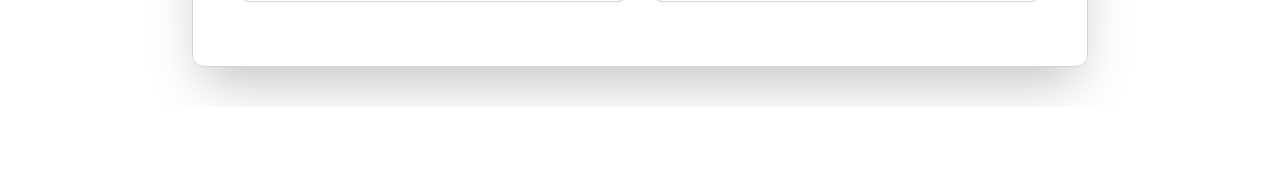
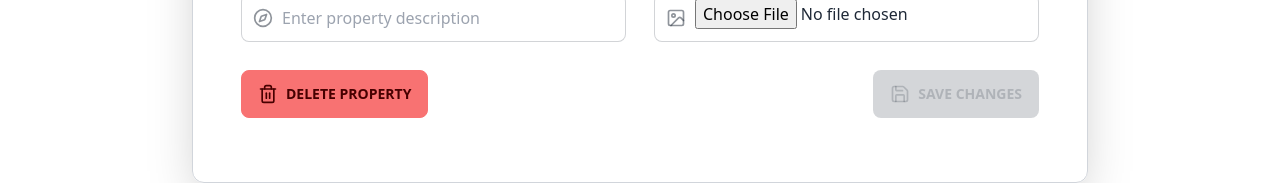
Before and after one commit to petemurray45/Dissertation, a React app in the folder frontend/: page /property/1 in a window 1280 px wide. Shown: the part 763-946 px from the top of the page. Before the commit the page ends 870 px from the top, so only its background shows below. Built offline with nearby package versions, Linux system fonts and the light colour scheme; no server answers; the HTML template or start-up script is replaced by a standard one.

Commit message:
added image upload and styled prooperty card better

```diff
--- a/frontend/src/App.jsx
+++ b/frontend/src/App.jsx
@@ -13,7 +13,6 @@ import AdminNavBar from "./components/admin/adminNavBar";
 function App() {
   return (
     <>
-      <AdminNavBar />
       <Routes>
         <Route
           path="/admin"
--- a/frontend/src/components/admin/AdminCard.jsx
+++ b/frontend/src/components/admin/AdminCard.jsx
@@ -4,7 +4,7 @@ import { useNavigate, useParams } from "react-router-dom";
 function AdminCard({ icon, title, description, onClick, action }) {
   return (
     <div>
-      <div className="card card-compact w-full p-5 bg-base-100 shadow-2xl min-w-20">
+      <div className="card card-compact w-full p-5 bg-base-100 shadow-2xl min-w-20 max-h-[300px] min-h-[300px]">
         <figure>{icon}</figure>
         <div className="card-body">
           <h2 className="card-title">{title}</h2>
--- a/frontend/src/pages/admin/AdminProductPage.jsx
+++ b/frontend/src/pages/admin/AdminProductPage.jsx
@@ -1,6 +1,7 @@
 import React, { useEffect, useState } from "react";
 import { useListingStore } from "../../utils/useListingsStore";
 import { useNavigate, useParams } from "react-router-dom";
+import AdminNavBar from "../../components/admin/adminNavBar";
 import {
   ArrowLeftIcon,
   SaveIcon,
@@ -14,6 +15,7 @@ import {
   PlusCircleIcon,
   ImageIcon,
 } from "lucide-react";
+import axios from "axios";
 
 function AdminProductPage() {
   // data from lisitings store
@@ -116,25 +118,27 @@ function AdminProductPage() {
   console.log("formData.images", formData.images);
 
   return (
-    <div className="container mx-auto max-w-4xl px-4 py-8 border border-gray-300 shadow-2xl rounded-xl mb-10">
+    <>
+      <AdminNavBar />
+      <div className="container mx-auto max-w-4xl px-4 py-8 border border-gray-300 shadow-2xl rounded-xl mb-10 mt-10">
         <button onClick={() => navigate("/")} className="btn btn-ghost mb-8">
           <ArrowLeftIcon className="size-4 mr-2" />
           Back to dashboard
         </button>
 
-      <div className="flex sm:grid-cols-2 max-w-4xl mx-auto mt-2">
+        <div className="flex flex-wrap overflow-hidden sm:grid-cols-2 max-w-4xl mx-auto mt-2">
           {/*Property Image */}
           {Array.isArray(formData.images) && formData.images.length > 0 ? (
             <>
               <div className="grid grid-cols-1 md:grid-cols-4 gap-4">
-              {formData.images.map((imgUrl, index) => {
+                {formData.images.map((imgUrl, index) => (
                   <img
                     key={index}
                     src={imgUrl}
                     alt={`Property Image ${index + 1}`}
-                  className="w-full max-h-[400px] object-cover rounded-lg"
-                />;
-              })}
+                    className="size-full object-cover pl-8 pr-8"
+                  />
+                ))}
               </div>
             </>
           ) : (
@@ -199,7 +203,9 @@ function AdminProductPage() {
 
               <div className="form-control">
                 <label className="label">
-                <span className="label-text text-base font-medium">Price</span>
+                  <span className="label-text text-base font-medium">
+                    Price
+                  </span>
                 </label>
                 <div className="relative">
                   <div className="absolute inset-y-0 left-0 pl-3 flex items-center pointer-events-none text-base-content/50">
@@ -336,10 +342,50 @@ function AdminProductPage() {
                   />
                 </div>
               </div>
+
+              {/* Form Actions */}
+              <div className="flex justify-start">
+                <button
+                  type="button"
+                  onClick={() => handleDelete()}
+                  className="btn btn-error"
+                >
+                  <Trash2Icon className="size-5" />
+                  Delete Property
+                </button>
+              </div>
+
+              <div className="flex justify-end">
+                <button
+                  type="submit"
+                  className="btn btn-primary"
+                  disabled={
+                    loading ||
+                    !formData.title ||
+                    !formData.description ||
+                    !formData.price_per_month ||
+                    !formData.bedrooms ||
+                    !formData.location ||
+                    !formData.latitude ||
+                    !formData.longitude ||
+                    formData.images.length === 0
+                  }
+                >
+                  {loading ? (
+                    <span className="loading loading-spinner loading-sm" />
+                  ) : (
+                    <>
+                      <SaveIcon className="size-5" />
+                      Save changes
+                    </>
+                  )}
+                </button>
+              </div>
             </form>
           </div>
         </div>
       </div>
+    </>
   );
 }
 
```
Also changed, not shown: 2 other files (tests, documents, lock files or other folders). Lines whose indentation alone changed are shown as unchanged.
